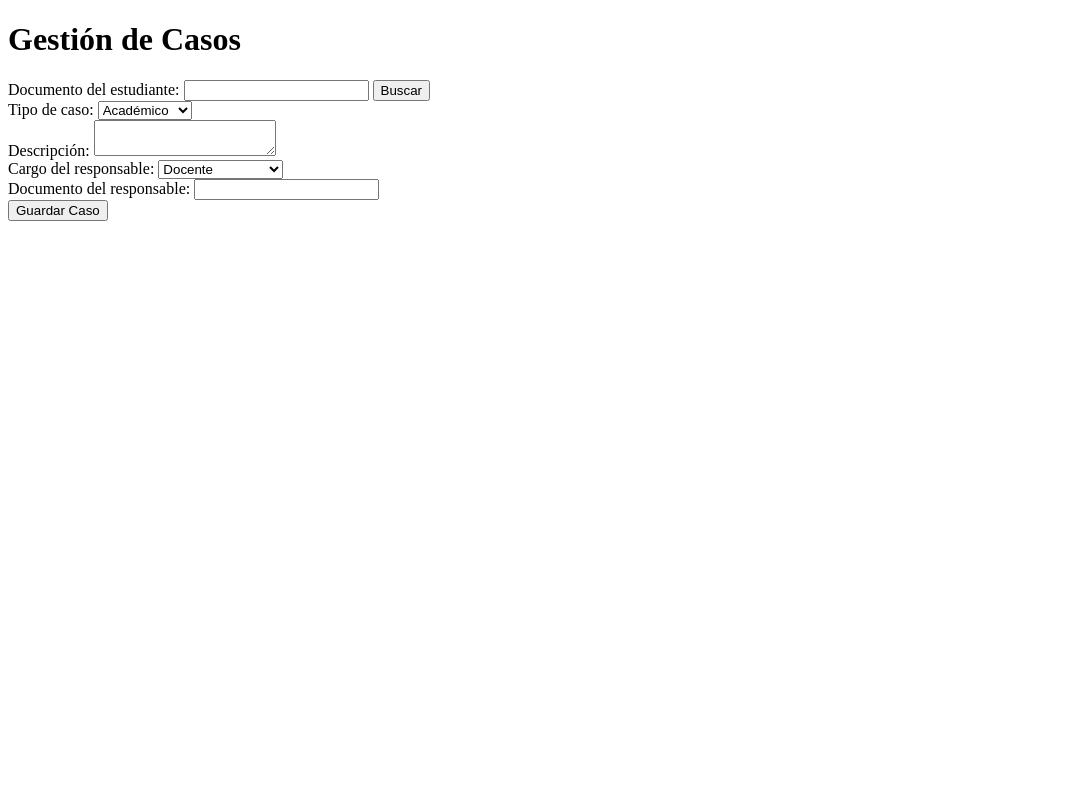
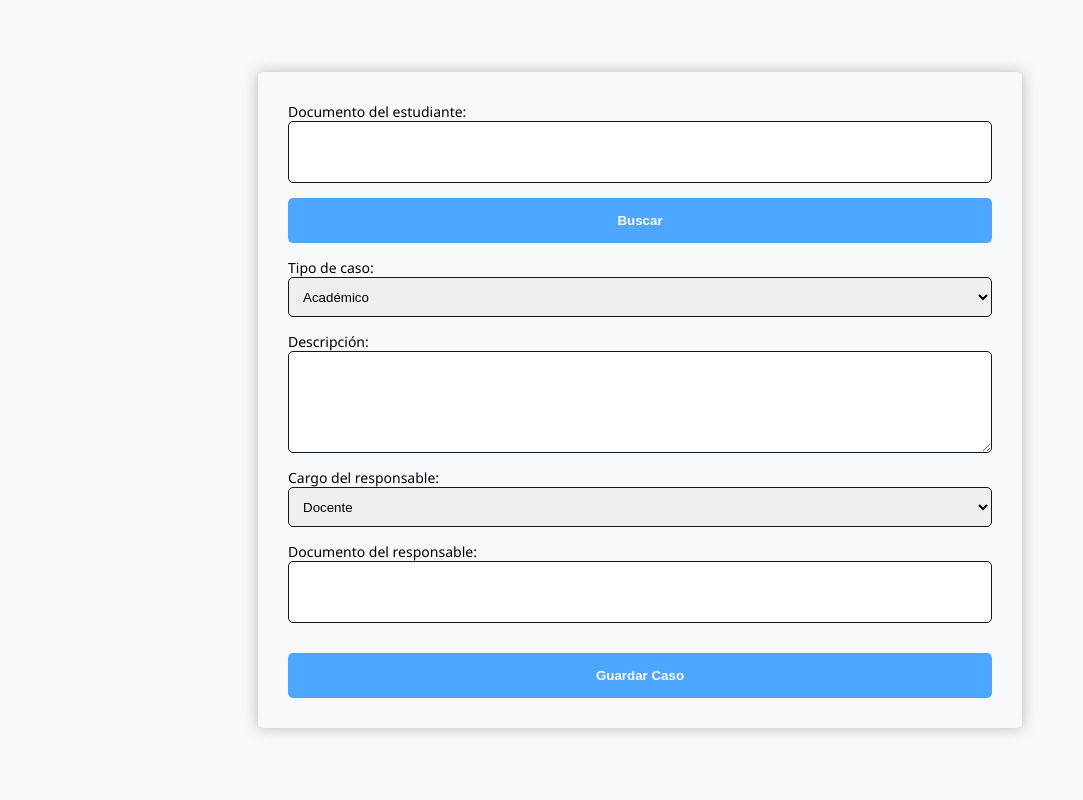
Before and after one commit to Berserk1550/Proyecto-Visionarios, a Flask app: template templates/intervenciones.html in a window 1280 px wide. Shown: the whole page, without its empty margins (0-1083 px from the left). Run offline with Flask 3, Linux system fonts and the light colour scheme; the template is opened without the code that fills it, so the values that code supplies are empty; parts of the project's set-up code (start-up, migrations or seed data) failed here and were passed over.

Commit message:
intervenciones

```diff
--- /dev/null
+++ b/static/intervencion.css
@@ -0,0 +1,89 @@
+* {
+
+    transition: 0.5s;
+    margin: 0;
+    padding: 0;
+}
+
+body {
+    font-family: 'Segoe UI', Tahoma, Geneva, Verdana, sans-serif;
+    font-size: 14px;
+}
+
+#padre_ppal {
+    position: relative;
+    display: grid;
+    min-height: 100vh;
+    width: 100%;
+    background: #F8F9FA;
+}
+
+#form_acceso {
+    position: relative;
+    left: 50%;
+    top: 50%;
+    transform: translate(-50%, -50%);
+    width: 80%;
+    height: auto;
+    padding: 40px 15px;
+    border-radius: 5px;
+    box-shadow: 0 0 15px rgba(0, 0, 0, 0.25);
+}
+
+.caja_input {
+    display: flex;
+    flex-direction: column;
+    margin-bottom: 15px;
+}
+
+.caja_input input,
+.caja_input select,
+.caja_input textarea {
+    height: 40px;
+    padding: 10px;
+    border-radius: 5px;
+    border: 1px solid #151515;
+}
+
+.caja_input textarea {
+    height: 80px;
+    resize: vertical;
+}
+
+.caja_input button,
+.caja_boton button {
+    width: 100%;
+    height: 45px;
+    border: none;
+    border-radius: 5px;
+    background: #4DA6FF;
+    color: white;
+    font-weight: bold;
+    cursor: pointer;
+    margin-top: 15px;
+}
+
+h1 {
+    text-align: center;
+    font-size: 40px;
+    color: #4DA6FF;
+}
+
+@media screen and (min-width: 650px){
+    #padre_ppal #form_acceso {
+        top: 50%;
+        width: 65%;
+        height: auto;
+        padding: 40px 15px;
+        border-radius: 5px;
+    }
+}
+
+@media screen and (min-width: 1024px){
+    #padre_ppal #form_acceso {
+        top: 50%;
+        width: 55%;
+        height: auto;
+        padding: 30px;
+    }
+}
--- a/statics/login.css
+++ b/static/login.css
@@ -61,6 +61,7 @@ body {
                 margin-top: 15px;
             }
 
+
 @media screen and (min-width: 650px) {
 
     #padre_ppal #form_acceso {
--- a/templates/iniciar_sesion.html
+++ b/templates/iniciar_sesion.html
@@ -5,7 +5,8 @@
     <meta name="viewport" content="width=device-width, initial-scale=1.0">
     <title>Document</title>
 
-    <link rel="stylesheet" href="statics/login.css">
+    <link rel="stylesheet" href="../static/login.css">
+
 
 </head>
 <body>
--- a/templates/intervenciones.html
+++ b/templates/intervenciones.html
@@ -2,26 +2,30 @@
 <html lang="es">
 <head>
   <meta charset="UTF-8">
+  <meta name="viewport" content="width=device-width, initial-scale=1.0">
   <title>Gestión de Casos</title>
+
+  <link rel="stylesheet" href="../static/intervencion.css">
+
 </head>
+
 <body>
-  <header>
-    <h1>Gestión de Casos</h1>
-  </header>
 
-  <main class="caja-caso">
-    <section class="caja-formulario">
-      <form id="form-caso">
+  <main id="padre_ppal">
+
+    <section class="caja_formulario">
+
+      <form id="form_acceso">
 
         <!-- Documento del estudiante -->
-        <div class="caja-input">
+        <div class="caja_input">
           <label for="documento">Documento del estudiante:</label>
           <input type="text" id="documento" name="documento" maxlength="25" required>
           <button type="button" id="buscar-estudiante">Buscar</button>
         </div>
 
         <!-- Tipo de caso -->
-        <div class="caja-input">
+        <div class="caja_input">
           <label for="tipo">Tipo de caso:</label>
           <select id="tipo" name="tipo" required>
             <option value="academico">Académico</option>
@@ -32,13 +36,13 @@
         </div>
 
         <!-- Descripción -->
-        <div class="caja-input">
+        <div class="caja_input">
           <label for="descripcion">Descripción:</label>
           <textarea id="descripcion" name="descripcion" required></textarea>
         </div>
 
         <!-- Cargo del responsable -->
-        <div class="caja-input">
+        <div class="caja_input">
           <label for="cargo">Cargo del responsable:</label>
           <select id="cargo" name="cargo" required>
             <option value="docente">Docente</option>
@@ -51,13 +55,13 @@
         </div>
 
         <!-- Documento del responsable -->
-        <div class="caja-input">
+        <div class="caja_input">
           <label for="prof_responsable">Documento del responsable:</label>
           <input type="text" id="prof_responsable" name="prof_responsable" maxlength="25" required>
         </div>
 
         <!-- Botón de guardar -->
-        <div class="caja-boton">
+        <div class="caja_boton">
           <button type="submit">Guardar Caso</button>
         </div>
 
```
